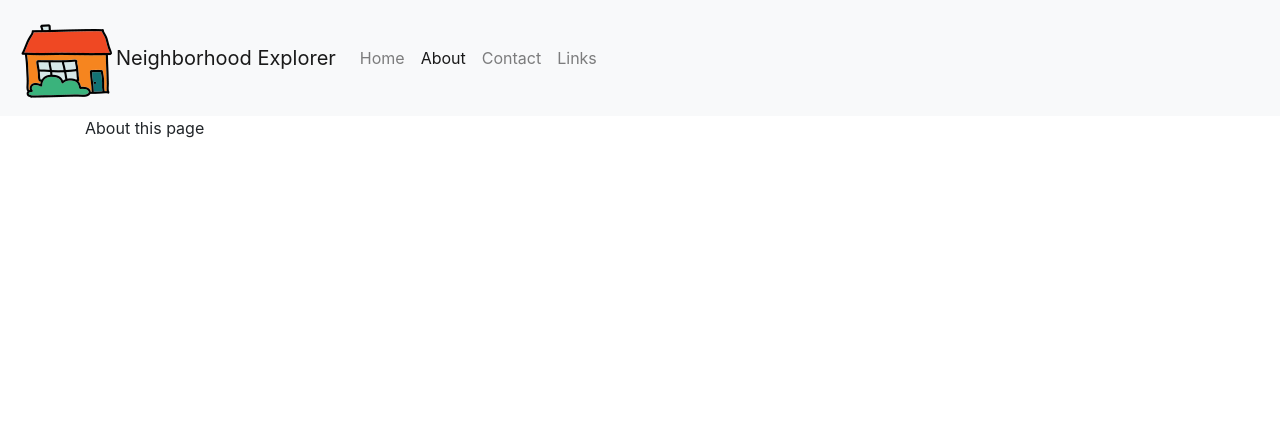
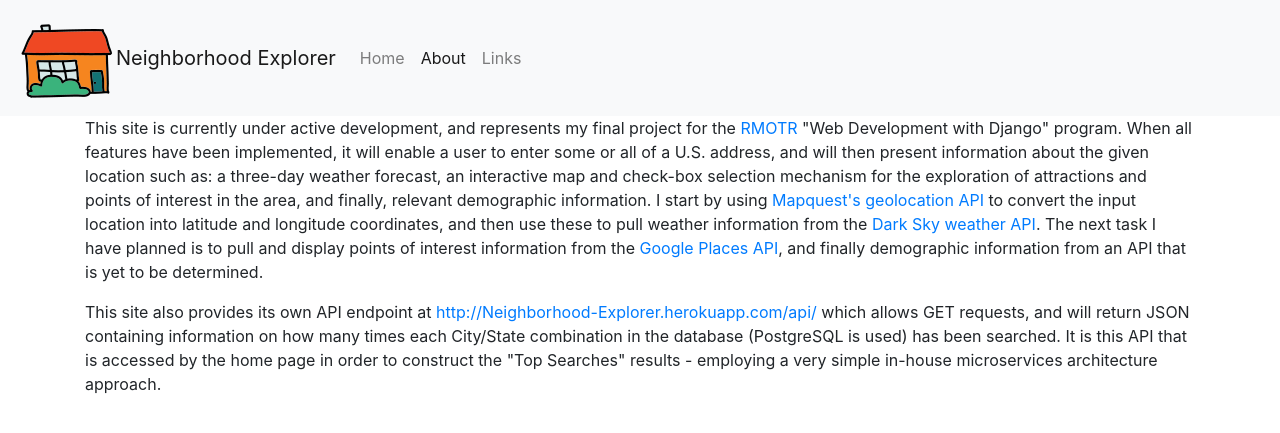
Before and after one commit to tessiert/Neighborhood-Explorer-RMOTR-Final-Project, a Django app: page /about/ in a window 1280 px wide. Shown: the top 433 px of the page. Run offline with Django 3.2, Linux system fonts and the light colour scheme; some libraries are stand-ins or nearby versions; some web fonts are replaced.

Commit message:
Updated content on Links and About pages, removed Contact page.

```diff
--- a/neighborhood_explorer/templates/base.html
+++ b/neighborhood_explorer/templates/base.html
@@ -51,9 +51,9 @@
             <li class="nav-item">
               <a class="nav-link" href="{% url 'about' %}">About</a>
             </li>
-            <li class="nav-item">
+            {% comment %} <li class="nav-item">
               <a class="nav-link" href="{% url 'contact' %}">Contact</a>
-            </li>
+            </li> {% endcomment %}
             <li class="nav-item">
               <a class="nav-link" href="{% url 'links' %}">Links</a>
             </li>
--- a/neighborhood_explorer/templates/pages/about.html
+++ b/neighborhood_explorer/templates/pages/about.html
@@ -4,5 +4,27 @@
 {% load crispy_forms_tags %}
 
 {% block content %}
-About this page
+<p>This site is currently under active development, and represents my final project
+for the <a href ="https://rmotr.com/">RMOTR</a> "Web Development with Django"
+program.  When all features have been implemented, it will enable a user to
+enter some or all of a U.S. address, and will then present information about the
+given location such as:  a three-day weather forecast, an interactive map and
+check-box selection mechanism for the exploration of attractions and points of
+interest in the area, and finally, relevant demographic information.
+I start by using <a href="https://developer.mapquest.com/documentation/geocoding-api/">
+Mapquest's geolocation API</a> to convert the input location into latitude and
+longitude coordinates, and then use these to pull weather information from the
+<a href="https://darksky.net/dev">Dark Sky weather API</a>.  The next task I
+have planned is to pull and display points of interest information from the
+<a href="https://developers.google.com/places/web-service/intro">Google Places
+API</a>, and finally demographic information from an API that is yet to be
+determined.</p>
+
+<p>This site also provides its own API endpoint at
+<a href="http://Neighborhood-Explorer.herokuapp.com/api/">
+http://Neighborhood-Explorer.herokuapp.com/api/</a> which allows GET requests,
+and will return JSON containing information on how many times each City/State
+combination in the database (PostgreSQL is used) has been searched.  It is this
+API that is accessed by the home page in order to construct the "Top Searches"
+results - employing a very simple in-house microservices architecture approach.
 {% endblock content %}
```
Also changed, not shown: neighborhood_explorer/templates/pages/home.html (+5 -3 lines), neighborhood_explorer/templates/pages/links.html (+13 -0 lines).
